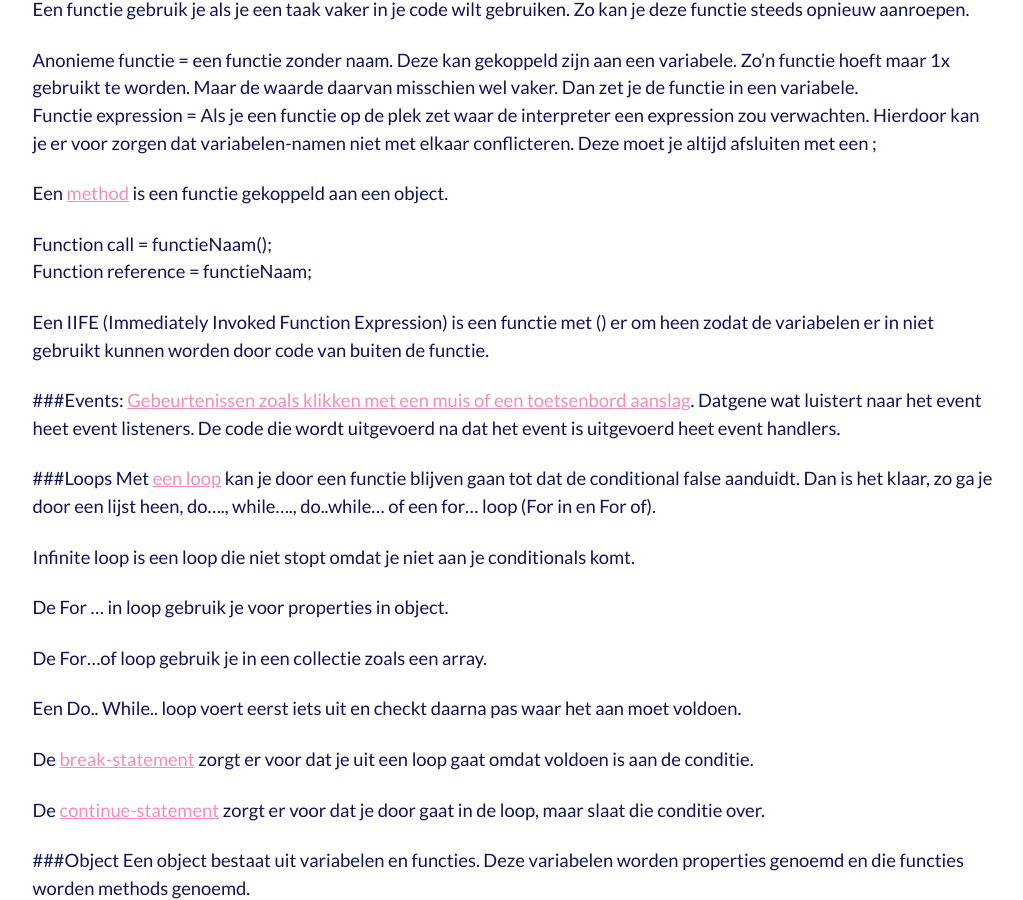
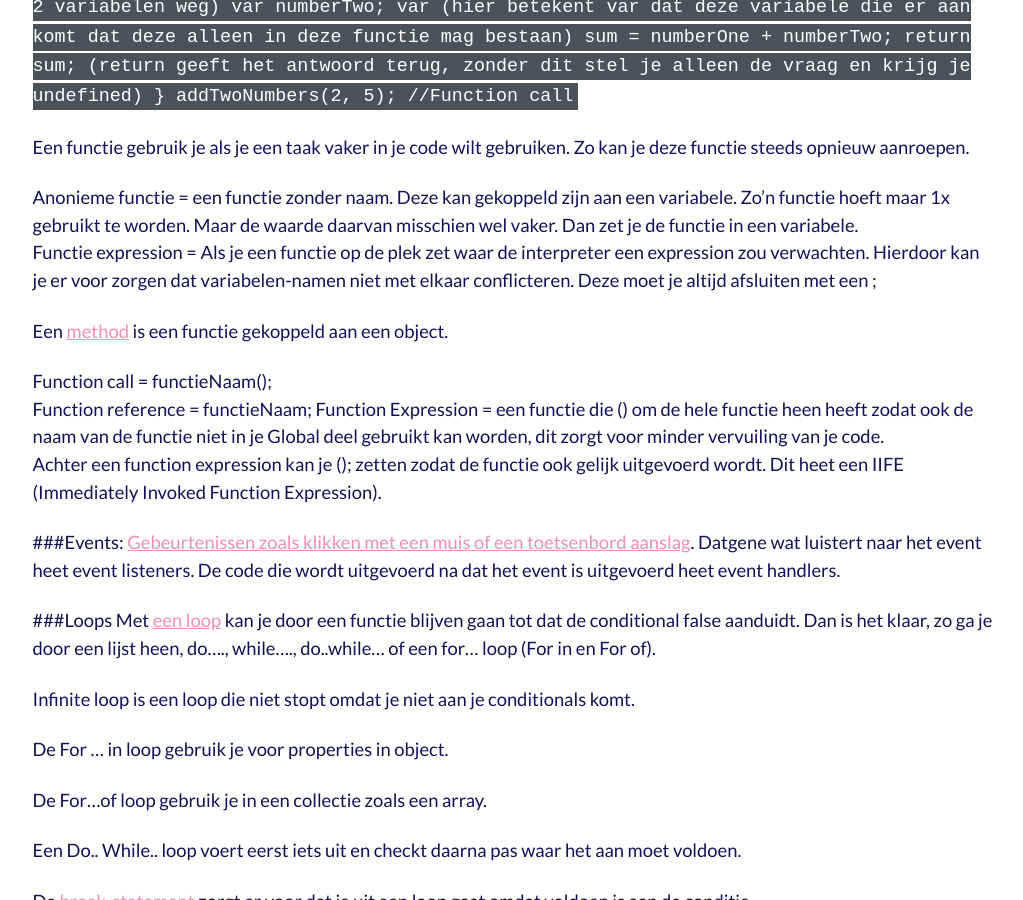
Before and after one commit to kajrietberg/kajrietberg.nl, a Jekyll site: the page built from _posts/2018-01-05-basis-van-javascript.md, in a window 1280 px wide and 900 px high, scrolled down 4227 px. Shown: the whole window, without its empty margins (126-1149 px from the left). Built offline with Jekyll 4.4.1, drawn with Linux system fonts in a browser that asks for light colours; some of the changed text lies outside the part shown.

Commit message:
no message

```diff
--- a/_posts/2018-01-05-basis-van-javascript.md
+++ b/_posts/2018-01-05-basis-van-javascript.md
@@ -64,9 +64,8 @@
 
 * [Symbol](https://hacks.mozilla.org/2015/06/es6-in-depth-symbols/); zorgt er voor dat je objecten niet conflicteren als een andere ontwikkelaar dezelfde object naam zou nemen. Symbols mogen dezelfde naam hebben en conflicteren dan niet.
 
-
 Een variabele is niet zijn waarde maar zijn containers voor hun waarde. Een variabele krijgt een inhoud die weer kan veranderen tijdens het lopen van het programma. De Constants heeft een vaste waarde, deze waarde kan je wel aanpassen als het programma gelopen heeft.
-Voor een variabele zet je `var` en voor een Constants zet je `const`.
+Voor een variabele zet je `var` en voor een Constants zet je `const`.  En je kan `let` gebruiken. Dit is ook een manier om een variabele te maken. Maar deze maakt zijn eigen scope en is bijvoorbeeld buiten een if-statement niet te gebruiken. En de `let` is pas bruikbaar vanaf het moment dat je die gedeclareerd hebt.
 
 var voorbeeld; hiermee heb je de variabele 'voorbeeld' gedeclareerd (declared) en met var voorbeeld ="een voorbeeld"; is die gedefineerd (defined).
 
@@ -139,8 +140,8 @@
 
 Function call = functieNaam();<br>
 Function reference = functieNaam;
-
-Een IIFE (Immediately Invoked Function Expression) is een functie met () er om heen zodat de variabelen er in niet gebruikt kunnen worden door code van buiten de functie.
+Function Expression = een functie die () om de hele functie heen heeft zodat ook de naam van de functie niet in je Global deel gebruikt kan worden, dit zorgt voor minder vervuiling van je code. <br>
+Achter een function expression kan je (); zetten zodat de functie ook gelijk uitgevoerd wordt. Dit heet een IIFE (Immediately Invoked Function Expression).
 
 ###Events:
 [Gebeurtenissen zoals klikken met een muis of een toetsenbord aanslag](https://developer.mozilla.org/en-US/docs/Web/Events). Datgene wat luistert naar het event heet event listeners. De code die wordt uitgevoerd na dat het event is uitgevoerd heet event handlers.
```
Also changed, not shown: other parts of _posts/2018-01-05-basis-van-javascript.md (+2 -0 lines).
